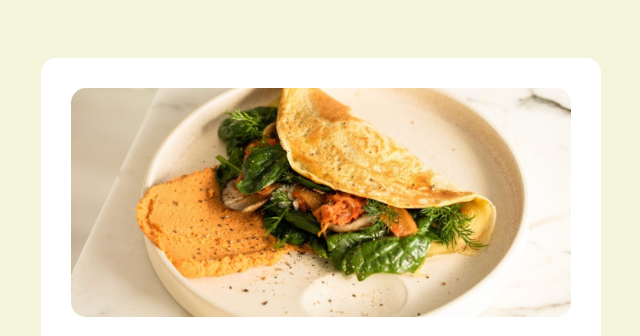
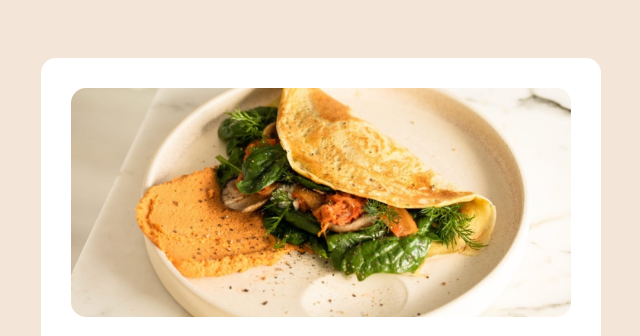
Before and after one commit to ahnintaek/recipe-page, a plain HTML site: page index.html in a window 1280 px wide. Shown: the top 336 px of the page, without its empty margins (319-959 px from the left). Drawn offline with Linux system fonts and the light colour scheme.

Commit message:
Update index.css

```diff
--- a/index.css
+++ b/index.css
@@ -13,7 +13,7 @@
 }
 
 body {
-    background-color: beige;
+    background-color: var(--Stone100);
     display: flex;
     flex-direction: column;
     align-items: center;
```
